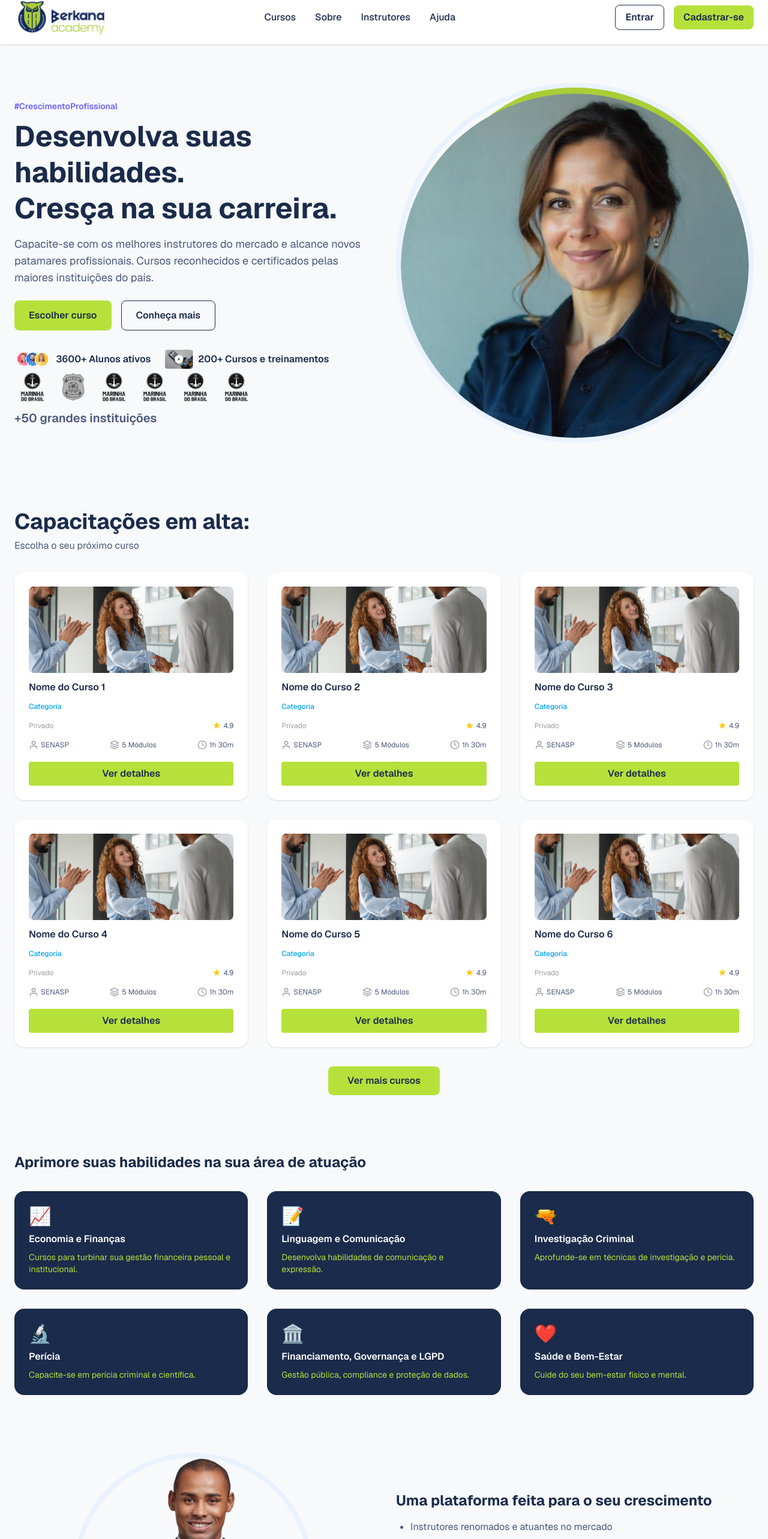
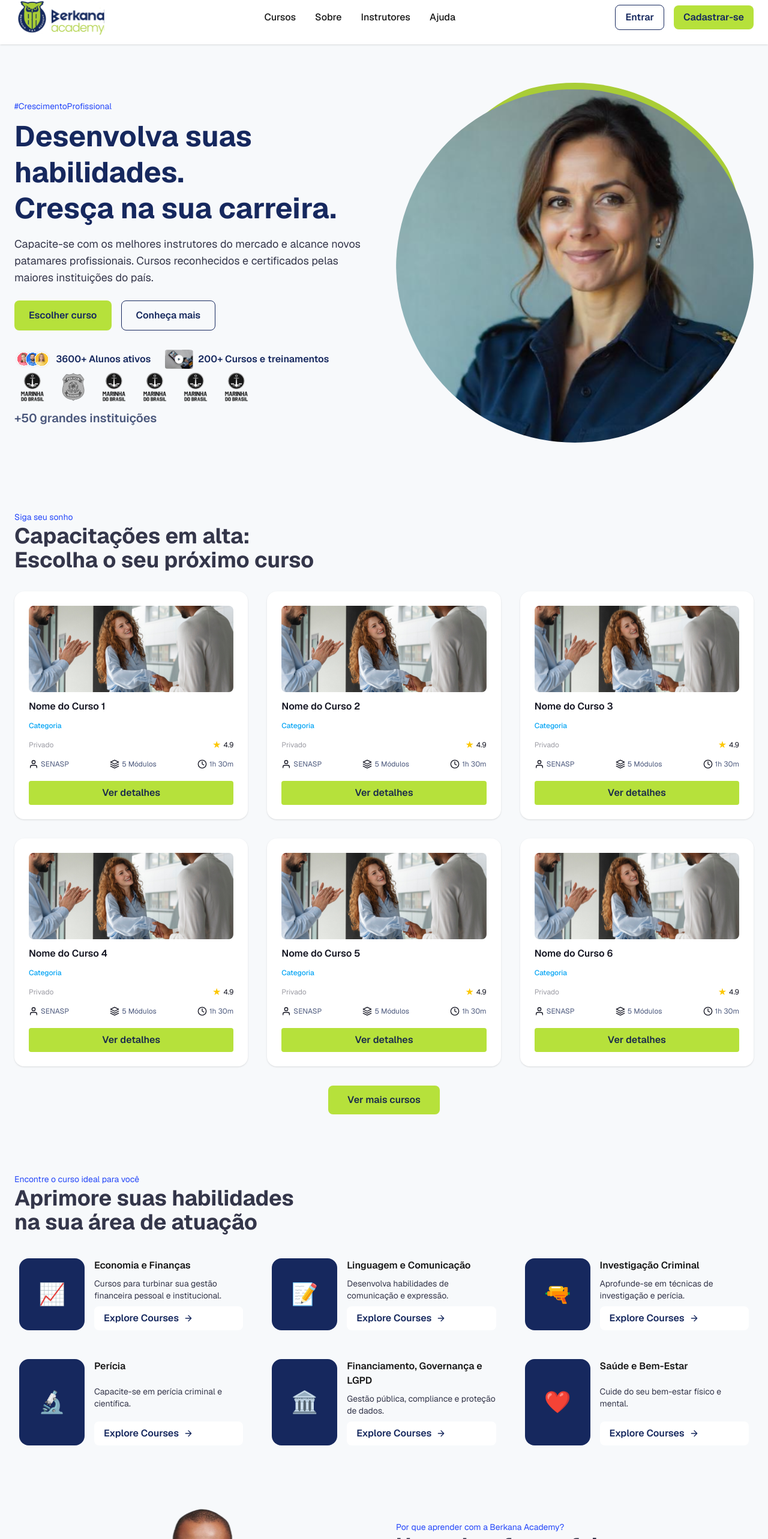
Before and after one commit to Sena32/berkana-app, a Next.js app: page / in a window 1280 px wide. Shown: the part 15-2581 px from the top of the page at 60% size. Built offline with nearby package versions, Linux system fonts and the light colour scheme.

Commit message:
feat: adjusts in layout home

```diff
--- a/src/app/page.tsx
+++ b/src/app/page.tsx
@@ -6,6 +6,7 @@ import TestimonialsSection from '@/components/home/TestimonialsSection'
 import FAQSection from '@/components/home/FAQSection'
 import CallToAction from '@/components/home/CallToAction'
 import Image from 'next/image'
+import Link from 'next/link'
 
 // export default function Home() {
 //   return (
@@ -40,16 +41,16 @@ export default function LandingPage() {
             />
           </div>
           {/* Menu */}
-          <nav className="flex items-center gap-8 text-[#1B2B4B] font-medium">
-            <a href="#" className="hover:text-[#6C63FF]">Cursos</a>
-            <a href="#" className="hover:text-[#6C63FF]">Sobre</a>
-            <a href="#" className="hover:text-[#6C63FF]">Instrutores</a>
-            <a href="#" className="hover:text-[#6C63FF]">Ajuda</a>
+          <nav className="flex items-center gap-8 text-[##34364A] font-medium">
+            <a href="#" className="hover:text-[#B6E13B]">Cursos</a>
+            <a href="#" className="hover:text-[#B6E13B]">Sobre</a>
+            <a href="#" className="hover:text-[#B6E13B]">Instrutores</a>
+            <a href="#" className="hover:text-[#B6E13B]">Ajuda</a>
           </nav>
           {/* Ações */}
           <div className="flex items-center gap-4">
-            <button className="px-4 py-2 rounded-lg border border-[#1B2B4B] text-[#1B2B4B] font-semibold hover:bg-[#F0F4FF]">Entrar</button>
-            <button className="px-4 py-2 rounded-lg bg-[#B6E13B] text-[#1B2B4B] font-semibold hover:bg-[#A0C92B]">Cadastrar-se</button>
+            <button className="px-4 py-2 rounded-lg border border-[#16285E] text-[#16285E] font-semibold hover:bg-[#F0F4FF]">Entrar</button>
+            <button className="px-4 py-2 rounded-lg bg-[#B6E13B] text-[#16285E] font-semibold hover:bg-[#A0C92B]">Cadastrar-se</button>
           </div>
         </div>
       </header>
@@ -58,28 +59,28 @@ export default function LandingPage() {
       <section className="max-w-7xl mx-auto flex flex-col md:flex-row items-center gap-10 py-16 px-6">
         {/* Texto */}
         <div className="flex-1">
-          <span className="text-[#6C63FF] font-semibold text-sm">#CrescimentoProfissional</span>
-          <h1 className="mt-2 text-4xl md:text-5xl font-bold text-[#1B2B4B] leading-tight">
+          <span className="text-[#2447F9] font-normal text-sm">#CrescimentoProfissional</span>
+          <h1 className="mt-2 text-4xl md:text-5xl font-bold text-[#16285E] leading-tight">
             Desenvolva suas habilidades.<br />
             Cresça na sua carreira.
           </h1>
-          <p className="mt-4 text-lg text-[#4B587C]">
+          <p className="mt-4 text-lg text-[#34364A]">
             Capacite-se com os melhores instrutores do mercado e alcance novos patamares profissionais. Cursos reconhecidos e certificados pelas maiores instituições do país.
           </p>
           <div className="mt-6 flex gap-4">
-            <button className="px-6 py-3 rounded-lg bg-[#B6E13B] text-[#1B2B4B] font-semibold hover:bg-[#A0C92B]">Escolher curso</button>
-            <button className="px-6 py-3 rounded-lg border border-[#1B2B4B] text-[#1B2B4B] font-semibold hover:bg-[#F0F4FF]">Conheça mais</button>
+            <button className="px-6 py-3 rounded-lg bg-[#B6E13B] text-[#16285E] font-semibold hover:bg-[#A0C92B]">Escolher curso</button>
+            <button className="px-6 py-3 rounded-lg border border-[#16285E] text-[#16285E] font-semibold hover:bg-[#F0F4FF]">Conheça mais</button>
           </div>
           {/* Certificados */}
           <div className="mt-8 flex items-center gap-6">
             {/* Substitua pelos ícones reais */}
             <div className="flex items-center gap-2">
               <img src="/images/instituicao.svg" alt="Certificado" className="h-8" />
-              <span className="text-[#1B2B4B] font-semibold">3600+ Alunos ativos</span>
+              <span className="text-[#16285E] font-semibold">3600+ Alunos ativos</span>
             </div>
             <div className="flex items-center gap-2">
               <img src="/images/certificado.svg" alt="Certificado" className="h-8" />
-              <span className="text-[#1B2B4B] font-semibold">200+ Cursos e treinamentos</span>
+              <span className="text-[#16285E] font-semibold">200+ Cursos e treinamentos</span>
             </div>
           </div>
           <div className="flex flex-wrap items-center gap-2">
@@ -95,32 +96,34 @@ export default function LandingPage() {
         </div>
         {/* Imagem principal */}
         <div className="flex-1 flex justify-center">
-          <img src="/images/hero-woman.svg" alt="Profissional" className="rounded-full w-150 h-150 object-cover border-8 border-[#EAF2FF]" />
+          <img src="/images/hero-woman.svg" alt="Profissional" className="rounded-full w-150 h-150 object-cover " />
         </div>
       </section>
 
       {/* Cursos em alta */}
       <section className="max-w-7xl mx-auto py-12 px-6">
-        <h2 className="text-2xl md:text-4xl font-bold text-[#1B2B4B] mb-2">Capacitações em alta:</h2>
-        <p className="text-[#4B587C] mb-8">Escolha o seu próximo curso</p>
+      <span className="text-[#2447F9] font-normal text-sm">Siga seu sonho</span>
+        <h2 className="text-2xl md:text-4xl font-bold text-[#34364A] mb-8">Capacitações em alta:
+          <p>Escolha o seu próximo curso</p>
+        </h2>
         <div className="grid grid-cols-1 md:grid-cols-3 gap-8">
           {/* Card de curso */}
           {[1,2,3,4,5,6].map((i) => (
             <div key={i} className="bg-white rounded-2xl shadow p-6 flex flex-col gap-3">
               <img src={`/images/curso.svg`} alt={`Curso ${i}`} className="rounded-lg h-36 w-full object-cover" />
-              <h3 className="font-semibold text-[#1B2B4B]">Nome do Curso {i}</h3>
+              <h3 className="font-semibold text-[#141522]">Nome do Curso {i}</h3>
               <span className="text-[#04A4F4] text-xs font-medium">Categoria</span>
               <div className="flex items-center gap-2 justify-between">
                 <span className="text-[#9C9CA4] text-xs">Privado</span>
                 {/* Estrelas */}
                 <div className="flex items-center gap-1">
                   <span className="text-yellow-400">★</span>
-                  <span className="text-[#4B587C] text-xs">4.9</span>
+                  <span className="text-[#141522] text-xs">4.9</span>
                 </div>
               </div>
               <div className="flex items-center gap-2 justify-between">
                 <div className="flex items-center gap-1">
-                  <span className="text-[#9C9CA4]">
+                  <span className="text-[#141522]">
                   <svg xmlns="http://www.w3.org/2000/svg" width="16" height="16" viewBox="0 0 24 24" fill="none" stroke="currentColor" strokeWidth="2" strokeLinecap="round" strokeLinejoin="round">
                     <path d="M20 21v-2a4 4 0 0 0-4-4H8a4 4 0 0 0-4 4v2"></path>
                     <circle cx="12" cy="7" r="4"></circle>
@@ -129,7 +132,7 @@ export default function LandingPage() {
                   <span className="text-[#4B587C] text-xs">SENASP</span>
                 </div>
                 <div className="flex items-center gap-1">
-                  <span className="text-[#9C9CA4]">
+                  <span className="text-[#141522]">
                   <svg xmlns="http://www.w3.org/2000/svg" width="16" height="16" viewBox="0 0 24 24" fill="none" stroke="currentColor" strokeWidth="2" strokeLinecap="round" strokeLinejoin="round">
                     <path d="M12 2L2 7l10 5 10-5-10-5zM2 17l10 5 10-5M2 12l10 5 10-5"></path>
                   </svg>
@@ -137,7 +140,7 @@ export default function LandingPage() {
                   <span className="text-[#4B587C] text-xs">5 Módulos</span>
                 </div>
                 <div className="flex items-center gap-1">
-                  <span className="text-[#9C9CA4]">
+                  <span className="text-[#141522]">
                   <svg xmlns="http://www.w3.org/2000/svg" width="16" height="16" viewBox="0 0 24 24" fill="none" stroke="currentColor" strokeWidth="2" strokeLinecap="round" strokeLinejoin="round">
                     <circle cx="12" cy="12" r="10"></circle>
                     <polyline points="12 6 12 12 16 14"></polyline>
@@ -157,7 +160,10 @@ export default function LandingPage() {
 
       {/* Áreas de atuação */}
       <section className="max-w-7xl mx-auto py-12 px-6">
-        <h2 className="text-2xl font-bold text-[#1B2B4B] mb-2">Aprimore suas habilidades na sua área de atuação</h2>
+        <span className="text-[#2447F9] font-normal text-sm">Encontre o curso ideal para você</span>
+        <h2 className="text-2xl md:text-4xl font-bold text-[#34364A] mb-8">Aprimore suas habilidades
+          <p>na sua área de atuação</p>
+        </h2>
         <div className="grid grid-cols-1 md:grid-cols-3 gap-8 mt-8">
           {/* Cards de área */}
           {[
@@ -168,10 +174,20 @@ export default function LandingPage() {
             { icon: "🏛️", title: "Financiamento, Governança e LGPD", desc: "Gestão pública, compliance e proteção de dados." },
             { icon: "❤️", title: "Saúde e Bem-Estar", desc: "Cuide do seu bem-estar físico e mental." },
           ].map((area, i) => (
-            <div key={i} className="bg-[#1B2B4B] rounded-2xl p-6 flex flex-col gap-2 text-white">
-              <span className="text-3xl">{area.icon}</span>
-              <h3 className="font-semibold">{area.title}</h3>
-              <p className="text-[#B6E13B] text-sm">{area.desc}</p>
+            <div key={i} className="p-2 flex gap-4">
+              <div className="bg-[#16285E] rounded-2xl p-8 flex items-center justify-center">
+                <span className="text-4xl text-white">{area.icon}</span>
+              </div>
+              <div key={i} className="flex flex-col justify-between gap-2">
+                <h3 className="font-semibold">{area.title}</h3>
+                <p className="text-[#34364A] text-sm">{area.desc}</p>
+                <button className="px-4 py-2 rounded-lg bg-[#FFF] text-[#16285E] font-semibold hover:bg-[#F0F4FF] flex items-center gap-2">
+                  Explore Courses
+                  <svg xmlns="http://www.w3.org/2000/svg" width="16" height="16" viewBox="0 0 24 24" fill="none" stroke="currentColor" strokeWidth="2" strokeLinecap="round" strokeLinejoin="round">
+                    <path d="M5 12h14M12 5l7 7-7 7"/>
+                  </svg>
+                </button>
+              </div>
             </div>
           ))}
         </div>
@@ -180,11 +196,12 @@ export default function LandingPage() {
       {/* Por que aprender com a Berkana */}
       <section className="max-w-7xl mx-auto py-12 px-6 flex flex-col md:flex-row items-center gap-10">
         <div className="flex-1 flex justify-center">
-          <img src="/images/professor.svg" alt="Instrutor" className="rounded-full w-100 h-100 object-cover border-8 border-[#EAF2FF]" />
+          <img src="/images/professor.svg" alt="Instrutor" className="rounded-full w-100 h-100 object-cover" />
         </div>
         <div className="flex-1">
-          <h2 className="text-2xl font-bold text-[#1B2B4B] mb-4">Uma plataforma feita para o seu crescimento</h2>
-          <ul className="list-disc pl-6 text-[#4B587C] space-y-2">
+          <span className="text-[#2447F9] font-normal text-sm">Por que aprender com a Berkana Academy?</span>
+          <h2 className="text-2xl md:text-4xl font-bold text-[#34364A] mb-8">Uma plataforma feita para o seu crescimento</h2>
+          <ul className="list-disc pl-6 text-[#34364A] space-y-2">
             <li>Instrutores renomados e atuantes no mercado</li>
             <li>Certificação reconhecida nacionalmente</li>
             <li>Conteúdo atualizado e prático</li>
@@ -197,14 +214,35 @@ export default function LandingPage() {
 
       {/* Instrutores */}
       <section className="max-w-7xl mx-auto py-12 px-6">
-        <h2 className="text-2xl font-bold text-[#1B2B4B] mb-2">Conheça alguns dos nossos Instrutores</h2>
+        <span className="text-[#2447F9] font-normal text-sm">Aprenda com os melhores</span>
+        <h2 className="text-2xl md:text-4xl font-bold text-[#34364A] mb-8">Conheça alguns dos nossos Instrutores</h2>
         <div className="grid grid-cols-1 md:grid-cols-3 gap-8 mt-8">
           {[1,2,3,4,5,6,7,8,9].map((i) => (
-            <div key={i} className="bg-white rounded-2xl shadow p-6 flex flex-col gap-2 items-center">
-              <img src={`/images/instrutor.svg`} alt={`Instrutor ${i}`} className="rounded-full w-20 h-20 object-cover mb-2" />
-              <span className="font-semibold text-[#1B2B4B]">Nome do Instrutor {i}</span>
-              <span className="text-[#4B587C] text-sm">Especialidade</span>
-              <button className="mt-2 px-4 py-2 rounded bg-[#B6E13B] text-[#1B2B4B] font-semibold hover:bg-[#A0C92B]">Conheça</button>
+            <div key={i} className="bg-white rounded-2xl shadow p-6 flex flex-col gap-4 items-center">
+              <div className="flex items-center justify-between w-full">
+                <div className="flex items-center gap-2">
+                  <img src={`/images/instrutor.svg`} alt={`Instrutor ${i}`} className="rounded-full w-10 h-10 object-cover mb-2" />
+                  <div className="flex flex-col">
+                    <span className="font-semibold text-[#1B2B4B]">Nome do Instrutor {i}</span>
+                    <span className="text-[#9C9CA4] text-sm">Economia e Finanças</span>
+                  </div>
+                </div>
+                <Link href={`/instrutores/${i}`} className="mt-2 px-4 py-2 rounded text-[#04A4F4] hover:text-[#1B2B4B]">Conheça</Link>
+              </div>
+              <div className="flex items-center gap-2 justify-between w-full">
+                <div className="flex items-center gap-1">
+                  <span className="text-[#141522]">
+                  <svg xmlns="http://www.w3.org/2000/svg" width="16" height="16" viewBox="0 0 24 24" fill="none" stroke="currentColor" strokeWidth="2" strokeLinecap="round" strokeLinejoin="round">
+                    <path d="M12 2L2 7l10 5 10-5-10-5zM2 17l10 5 10-5M2 12l10 5 10-5"></path>
+                  </svg>
+                  </span>
+                  <span className="text-[#4B587C] text-xs">100 Módulos</span>
+                </div>
+                <div className="flex items-center gap-1">
+                  <span className="text-yellow-400">★</span>
+                  <span className="text-[#4B587C] text-xs">4,5 (1.200 Review)</span>
+                </div>
+              </div>
             </div>
           ))}
         </div>
@@ -215,22 +253,27 @@ export default function LandingPage() {
 
       {/* Depoimentos */}
       <section className="bg-[#1B2B4B] py-16 px-6">
-        <div className="max-w-7xl mx-auto">
-          <h2 className="text-2xl font-bold text-white mb-8">Quem já estudou com a gente recomenda!</h2>
-          <div className="grid grid-cols-1 md:grid-cols-3 gap-8">
+        <div className="max-w-7xl mx-auto py-12 px-6 flex flex-col items-center gap-8">
+        <div className="mx-auto flex flex-col items-center gap-4 max-w-2xl text-center">
+          <span className="text-[#A9CD36] font-normal text-sm">Mais de 2000 alunos</span>
+          <h2 className="text-2xl md:text-4xl font-bold text-white">Quem já estudou com a gente recomenda!</h2>
+          <span className="text-[#A9A4BC] font-normal text-sm">Nossos cursos geram impacto real na vida profissional dos alunos. Veja o que eles têm a dizer!</span>
+        </div>
+        </div>
+        <div className="grid grid-cols-1 md:grid-cols-3 gap-8 w-full">
             {[1,2,3].map((i) => (
               <div key={i} className="bg-white rounded-2xl p-6 shadow text-[#1B2B4B]">
                 <p className="mb-4">"Depoimento do aluno {i} sobre a plataforma. Lorem ipsum dolor sit amet, consectetur adipiscing elit."</p>
-                <span className="font-semibold">Nome do Aluno {i}</span>
+                <span className="font-bold">Nome do Aluno {i}</span>
               </div>
             ))}
           </div>
-        </div>
       </section>
 
       {/* FAQ */}
-      <section className="max-w-7xl mx-auto py-12 px-6">
-        <h2 className="text-2xl font-bold text-[#1B2B4B] mb-8">Perguntas frequentes</h2>
+      <section className="max-w-7xl mx-auto py-12 px-6 flex flex-col items-center">
+        <span className="text-[#2447F9] font-normal text-sm">Berkana responde</span>
+        <h2 className="text-2xl md:text-4xl font-bold text-[#34364A] mb-8">Perguntas frequentes</h2>
         <div className="grid grid-cols-1 md:grid-cols-2 gap-6">
           {[
             "Como posso realizar a matrícula?",
@@ -240,9 +283,14 @@ export default function LandingPage() {
             "O que está incluso para alunos?",
             "Quanto tempo tenho para concluir meu curso?"
           ].map((q, i) => (
-            <div key={i} className="bg-white rounded-2xl shadow p-6 flex flex-col gap-2">
-              <span className="font-semibold text-[#1B2B4B]">{q}</span>
-              <span className="text-[#4B587C] text-sm">Clique para ver a resposta</span>
+            <div key={i} className="bg-white rounded-2xl shadow p-6 flex justify-between">
+              <span className="font-normal text-[#1B2B4B]">{q}</span>
+              <span className="text-yellow-400">
+              <svg xmlns="http://www.w3.org/2000/svg" width="24" height="24" viewBox="0 0 24 24" fill="none" stroke="currentColor" strokeWidth="2" strokeLinecap="round" strokeLinejoin="round">
+                <line x1="12" y1="5" x2="12" y2="19"></line>
+                <line x1="5" y1="12" x2="19" y2="12"></line>
+              </svg>
+              </span>
             </div>
           ))}
         </div>
@@ -250,8 +298,8 @@ export default function LandingPage() {
 
       {/* Call to action final */}
       <section className="max-w-7xl mx-auto py-12 px-6 flex flex-col items-center">
-        <img src="/images/cta-woman.svg" alt="Mulher" className="rounded-full w-100 h-100 object-cover border-8 border-[#EAF2FF] mb-6" />
-        <h2 className="text-2xl font-bold text-[#1B2B4B] mb-4">Comece a construir sua carreira!</h2>
+        <img src="/images/cta-woman.svg" alt="Mulher" className="rounded-full w-100 h-100 object-cover  mb-6" />
+        <h2 className="text-2xl md:text-5xl font-bold text-[#34364A] mb-8">Comece a construir sua carreira!</h2>
         <p className="text-[#4B587C] text-center max-w-2xl mb-6">
           Dê o próximo passo na sua jornada profissional com a Berkana Academy. Inscreva-se agora e tenha acesso a cursos de alta qualidade, instrutores renomados e uma comunidade que apoia o seu crescimento.
         </p>
```
Also changed, not shown: public/images/cta-woman.svg, public/images/professor.svg.
